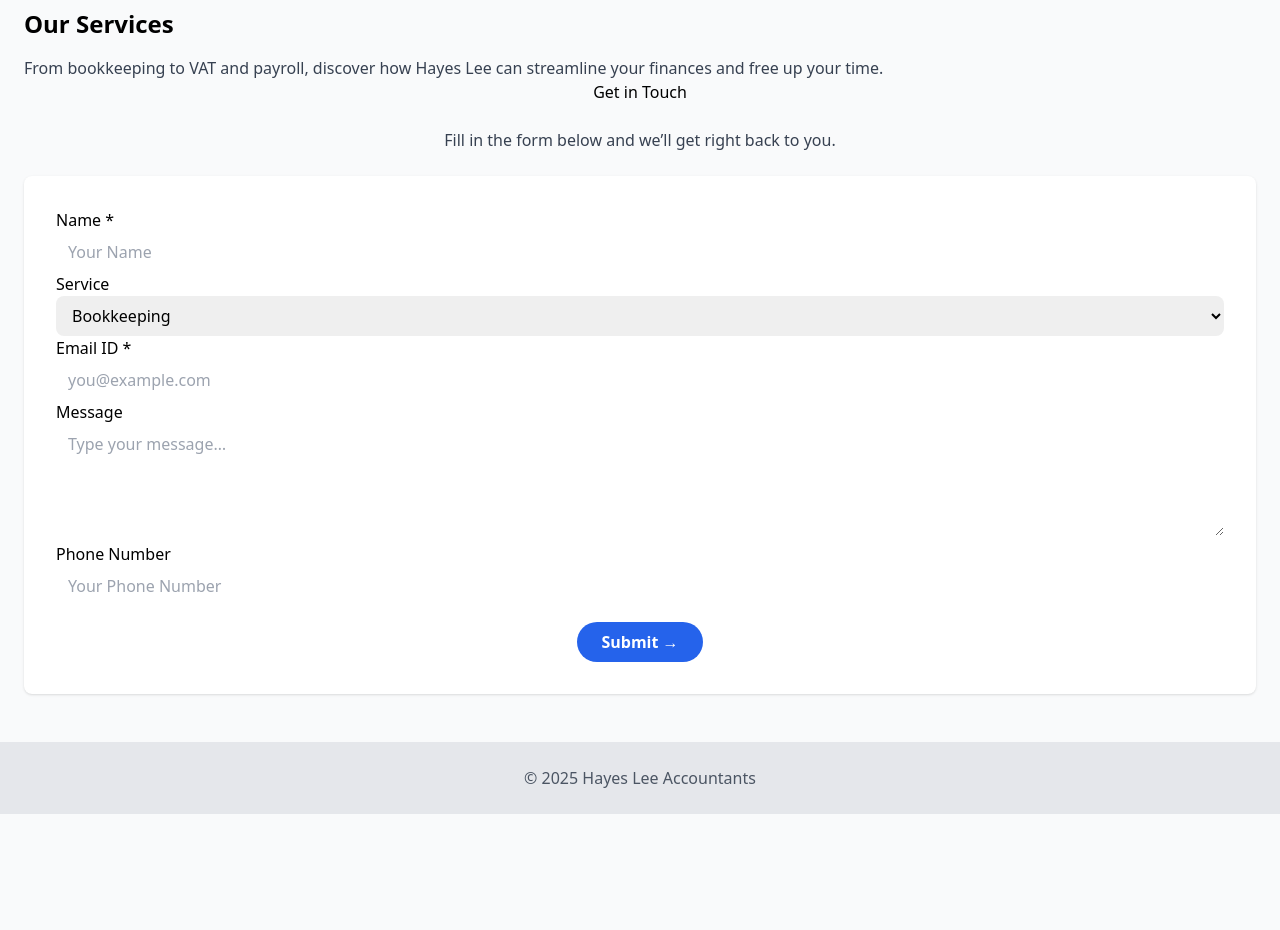
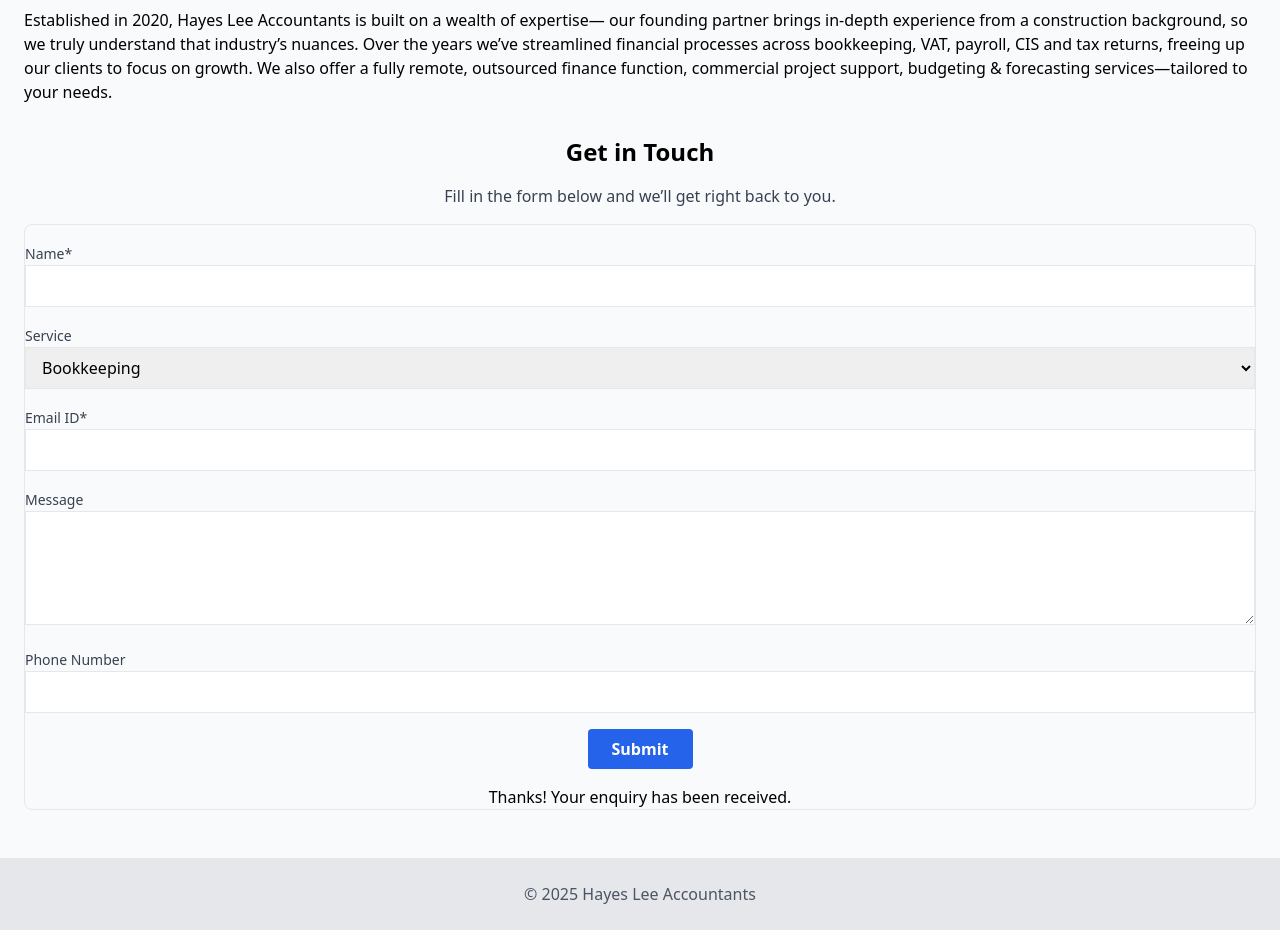
Before and after one commit to JordanHC9/my-site, a website: page dist/index.html in a window 1280 px wide. Shown: the part 600-1530 px from the top of the page. Before the commit the page ends 1414 px from the top, so only its background shows below. Drawn offline with Linux system fonts and the light colour scheme.

Commit message:
Homepage: replace services block + add enquiry form

```diff
--- a/dist/index.html
+++ b/dist/index.html
@@ -23,7 +23,7 @@
         Switch Accountants
       </a>
       <!-- Main Menu -->
-      <ul class="ml-auto flex space-x-6 text-gray-700">
+      <ul class="ml-auto flex space-x-8 text-gray-700">
         <li>
           <a href="index.html"
              class="relative inline-block py-2 font-semibold text-gray-900">
@@ -43,137 +43,150 @@
 
   <!-- VIDEO HERO + CURVE -->
   <header class="relative overflow-hidden h-[60vh]">
+    <!-- Sky Video -->
     <video
       class="absolute inset-0 w-full h-full object-cover"
       src="Video/SKY.mp4"
       autoplay muted loop playsinline
     ></video>
+
+    <!-- Dark overlay + text -->
     <div class="relative z-10 flex items-center justify-center h-full bg-black/40">
       <div class="text-center text-white px-6">
         <h1 class="text-4xl md:text-6xl font-extrabold">Welcome to Hayes Lee Accountants</h1>
         <p class="mt-4 max-w-md mx-auto">
           Your trusted partner for seamless, proactive accounting and tax services.
         </p>
-        <a href="#enquiry"
+        <a href="#contact-form"
            class="mt-6 inline-block bg-white text-blue-700 font-semibold px-6 py-3 rounded shadow hover:bg-gray-100 transition">
-          Learn More
+          Get in Touch
         </a>
       </div>
     </div>
-    <!-- White curved plate -->
+
+    <!-- Light-grey curved plate -->
     <div
-      class="absolute bottom-0 left-0 w-full h-60 bg-white rounded-t-[50%]"
+      class="absolute bottom-0 left-0 w-full h-64 bg-gray-100 rounded-t-[50%]"
       style="transform: translateY(50%);"
     ></div>
   </header>
 
   <!-- MAIN CONTENT -->
-  <main class="flex-grow max-w-4xl mx-auto px-6 py-12 space-y-16">
-    <!-- Services Section (example) -->
-    <section class="space-y-4">
-      <h2 class="text-2xl font-semibold">Our Services</h2>
-      <p class="text-gray-700">
-        From bookkeeping to VAT and payroll, discover how Hayes Lee can streamline your finances and free up your time.
+  <main class="flex-grow max-w-3xl mx-auto px-6 py-12 space-y-8">
+    <!-- About / Intro Paragraph -->
+    <section class="space-y-4 text-gray-800">
+      <p>
+        Established in 2020, Hayes Lee Accountants is built on a wealth of expertise—
+        our founding partner brings in-depth experience from a construction background,
+        so we truly understand that industry’s nuances. Over the years we’ve streamlined
+        financial processes across bookkeeping, VAT, payroll, CIS and tax returns,
+        freeing up our clients to focus on growth. We also offer a fully remote,
+        outsourced finance function, commercial project support, budgeting & forecasting
+        services—tailored to your needs.
       </p>
     </section>
 
     <!-- Enquiry Form -->
-    <section id="enquiry" class="space-y-6">
-      <h2 class="text-3xl font-bold text-center">Get in Touch</h2>
-      <p class="text-center text-gray-700">
-        Fill in the form below and we’ll get right back to you.
-      </p>
+    <section id="contact-form" class="space-y-4">
+      <h2 class="text-2xl font-semibold text-center">Get in Touch</h2>
+      <p class="text-center text-gray-700">Fill in the form below and we’ll get right back to you.</p>
 
-      <form name="enquiry" method="POST" data-netlify="true"
-            onsubmit="handleForm(event)"
-            class="mx-auto bg-white p-8 shadow rounded-lg space-y-4 max-w-xl">
-
-        <!-- Netlify hidden field -->
-        <input type="hidden" name="form-name" value="enquiry" />
+      <form
+        name="contact"
+        method="POST"
+        data-netlify="true"
+        netlify-honeypot="bot-field"
+        class="space-y-4 p-6 border border-gray-300 rounded-lg"
+      >
+        <!-- hidden honeypot -->
+        <input type="hidden" name="form-name" value="contact" />
+        <p class="hidden">
+          <label>Don’t fill this out if you’re human: <input name="bot-field" /></label>
+        </p>
 
         <!-- Name -->
-        <label class="block">
-          <span class="text-black font-medium">Name *</span>
-          <input type="text" name="name" required
-                 placeholder="Your Name"
-                 class="mt-1 block w-full border-2 border-black rounded-lg px-3 py-2 focus:outline-none"/>
-        </label>
+        <div>
+          <label class="block text-sm font-medium text-gray-700">Name*</label>
+          <input
+            type="text"
+            name="name"
+            required
+            class="mt-1 block w-full border border-black rounded-md px-3 py-2 focus:outline-none focus:ring-blue-500"
+          />
+        </div>
 
         <!-- Service -->
-        <label class="block">
-          <span class="text-black font-medium">Service</span>
-          <select name="service"
-                  class="mt-1 block w-full border-2 border-black rounded-lg px-3 py-2 focus:outline-none">
+        <div>
+          <label class="block text-sm font-medium text-gray-700">Service</label>
+          <select
+            name="service"
+            class="mt-1 block w-full border border-black rounded-md px-3 py-2 focus:outline-none focus:ring-blue-500"
+          >
             <option>Bookkeeping</option>
             <option>Accounts Preparation</option>
             <option>Payroll</option>
             <option>Sole Trader Tax</option>
             <option>CIS</option>
             <option>VAT</option>
+            <option>Outsourced Finance</option>
+            <option>Project & Budgeting</option>
           </select>
-        </label>
+        </div>
 
         <!-- Email -->
-        <label class="block">
-          <span class="text-black font-medium">Email ID *</span>
-          <input type="email" name="email" required
-                 placeholder="you@example.com"
-                 class="mt-1 block w-full border-2 border-black rounded-lg px-3 py-2 focus:outline-none"/>
-        </label>
+        <div>
+          <label class="block text-sm font-medium text-gray-700">Email ID*</label>
+          <input
+            type="email"
+            name="email"
+            required
+            class="mt-1 block w-full border border-black rounded-md px-3 py-2 focus:outline-none focus:ring-blue-500"
+          />
+        </div>
 
         <!-- Message -->
-        <label class="block">
-          <span class="text-black font-medium">Message</span>
-          <textarea name="message" rows="4"
-                    placeholder="Type your message…"
-                    class="mt-1 block w-full border-2 border-black rounded-lg px-3 py-2 focus:outline-none"></textarea>
-        </label>
+        <div>
+          <label class="block text-sm font-medium text-gray-700">Message</label>
+          <textarea
+            name="message"
+            rows="4"
+            class="mt-1 block w-full border border-black rounded-md px-3 py-2 focus:outline-none focus:ring-blue-500"
+          ></textarea>
+        </div>
 
         <!-- Phone -->
-        <label class="block">
-          <span class="text-black font-medium">Phone Number</span>
-          <input type="tel" name="phone"
-                 placeholder="Your Phone Number"
-                 class="mt-1 block w-full border-2 border-black rounded-lg px-3 py-2 focus:outline-none"/>
-        </label>
+        <div>
+          <label class="block text-sm font-medium text-gray-700">Phone Number</label>
+          <input
+            type="tel"
+            name="phone"
+            class="mt-1 block w-full border border-black rounded-md px-3 py-2 focus:outline-none focus:ring-blue-500"
+          />
+        </div>
 
         <!-- Submit -->
         <div class="text-center">
-          <button type="submit"
-                  class="bg-blue-600 text-white font-semibold px-6 py-2 rounded-full hover:bg-blue-700 transition">
-            Submit →
+          <button
+            type="submit"
+            class="bg-blue-600 hover:bg-blue-700 text-white font-semibold px-6 py-2 rounded transition"
+          >
+            Submit
           </button>
+        </div>
+
+        <!-- inline Netlify success -->
+        <div data-netlify-recaptcha="true"></div>
+        <div data-netlify-success>
+          <p class="mt-4 text-center text-green-600">Thanks! Your enquiry has been received.</p>
         </div>
       </form>
     </section>
   </main>
 
-  <!-- FORM HANDLER SCRIPT -->
-  <script>
-    function handleForm(e) {
-      e.preventDefault();
-      const form = e.target;
-      fetch('/', {
-        method: 'POST',
-        headers: { "Content-Type": "application/x-www-form-urlencoded" },
-        body: new URLSearchParams(new FormData(form)).toString()
-      })
-      .then(() => {
-        form.innerHTML = `
-          <p class="text-center text-2xl font-bold text-blue-700">
-            Thanks for your enquiry—someone will be in touch soon!
-          </p>
-        `;
-      })
-      .catch(() => {
-        alert("Oops, something went wrong. Please try again.");
-      });
-    }
-  </script>
-
   <!-- FOOTER -->
   <footer class="py-6 bg-gray-200 text-center text-gray-600 z-10">
     &copy; 2025 Hayes Lee Accountants
   </footer>
+
 </body>
 </html>
```
